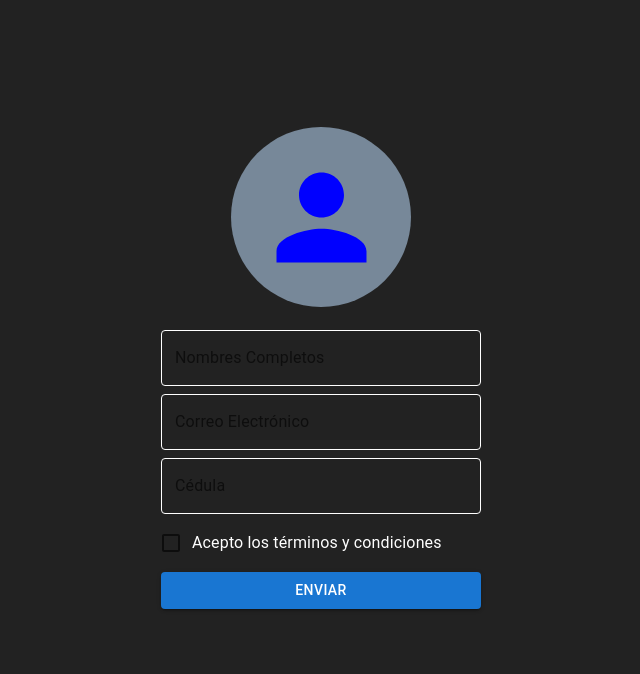
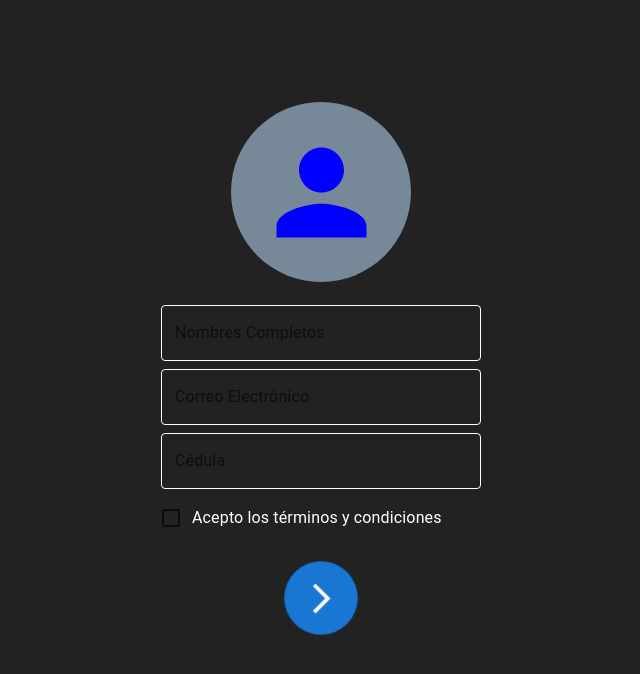
Before and after one commit to BradFernando/aplicativo-web-gastronomy, a Next.js app: page / in a window 1280 px wide. Shown: the top 674 px of the page, without its empty margins (319-959 px from the left). Built offline with nearby package versions, Linux system fonts and the light colour scheme.

Commit message:
El comit :v

```diff
--- a/src/app/page.tsx
+++ b/src/app/page.tsx
@@ -1,13 +1,31 @@
 "use client";
 
+/** @jsxImportSource @emotion/react */
+import { css, keyframes } from '@emotion/react';
+import styled from '@emotion/styled';
 import { userSchema } from "@/validations/userSchema";
 import TextField from '@mui/material/TextField';
-import Button from '@mui/material/Button';
+import Box from '@mui/material/Box';
+import ArrowRightIcon from '@mui/icons-material/ArrowRight';
+import ArrowForwardIosIcon from '@mui/icons-material/ArrowForwardIos';
+import IconButton from '@mui/material/IconButton';
 import React, {useState} from "react";
 import PersonIcon from "@mui/icons-material/Person";
 import Avatar from "@mui/material/Avatar";
 import Checkbox from '@mui/material/Checkbox';
 import FormControlLabel from '@mui/material/FormControlLabel';
+
+// Define la animación de pulsación
+const pulse = keyframes`
+  0% { transform: scale(1); }
+  50% { transform: scale(1.1); }
+  100% { transform: scale(1); }
+`;
+
+// Aplica la animación al componente Box
+const AnimatedBox = styled(Box)`
+  animation: ${pulse} 2s infinite;
+`;
 
 // Definimos un tipo para el estado de los errores
 type ErrorState = {
@@ -99,7 +117,23 @@ function Home() {
         />
         {errors.terms && <p>{errors.terms}</p>} {/* Muestra el error de términos y condiciones si existe */}
 
-        <Button variant="contained" type="submit">Enviar</Button>
+        <AnimatedBox
+          sx={{
+            display: 'flex',
+            alignItems: 'center',
+            margin: '15px auto 0 auto',
+            justifyContent: 'center',
+            borderRadius: '50%',
+            overflow: 'hidden',
+            width: 72,// Ajusta el tamaño según tus necesidades
+            height: 72, // Ajusta el tamaño según tus necesidades
+            bgcolor: 'primary.main',
+          }}
+        >
+          <IconButton type="submit" color="inherit">
+            <ArrowForwardIosIcon color="inherit" fontSize="large" /> {/* Ajusta el tamaño según tus necesidades */}
+          </IconButton>
+        </AnimatedBox>
       </form>
     </div>
   );
```
